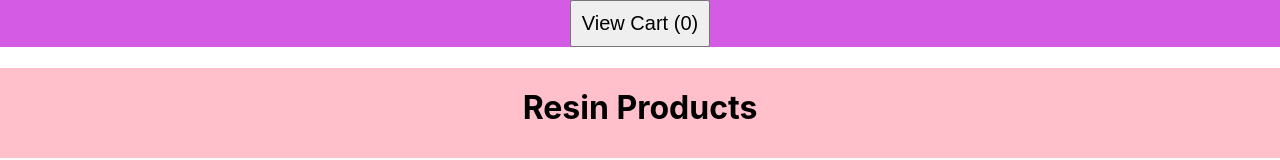
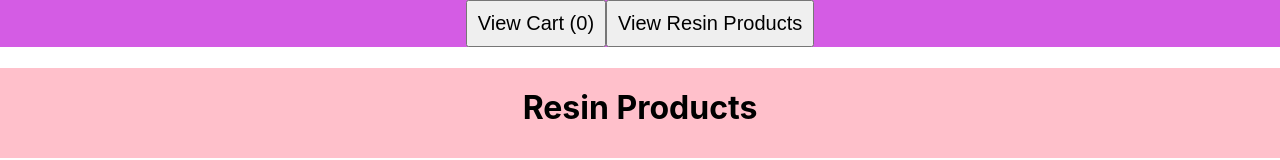
Before and after one commit to stkytomas/react-shop, a React (Create React App) app: page / in a window 1280 px wide. Shown: the top 160 px of the page. Built offline with nearby package versions, Linux system fonts and the light colour scheme.

Commit message:
added button to take you to the home page

```diff
--- a/src/App.js
+++ b/src/App.js
@@ -50,7 +50,7 @@ function App() {
     <>
     <h1>Cart</h1>
     <div className="products">
-    {products.map((product, index) => ( //uses .map to iterate through product array and get info for each product
+    {cart.map((product, index) => ( //uses .map to iterate through product array and get info for each product
       <div className="product" key={index}>
         <h3>{product.name}</h3>
           <h4>{product.cost}</h4>
@@ -69,6 +69,7 @@ function App() {
     <div className="App">
       <header>
         <button onClick ={() => navigateTo(PAGE_CART)}>View Cart ({cart.length})</button>
+        <button onClick ={() => navigateTo(PAGE_PRODUCTS)}>View Resin Products</button>
       </header>
       {page === PAGE_PRODUCTS && renderProducts()}
       {page === PAGE_CART && renderCart()}
```
